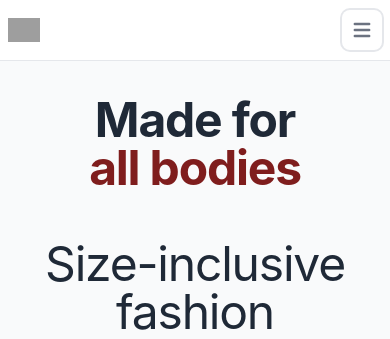
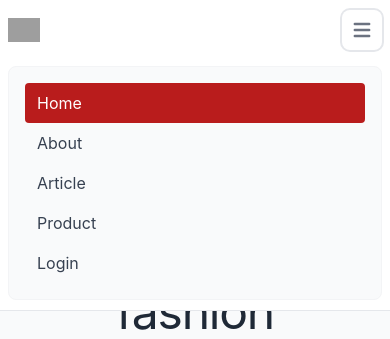
Before and after one commit to rreyvido/ecommerce-client, a React (Create React App) app: page / in a window 390 px wide. Both pictures are taken after a click on the button "Open main menu". Shown: the top 339 px of the page. Built offline with nearby package versions, Linux system fonts and the light colour scheme; no server answers; grey boxes are pictures that could not be loaded.

Commit message:
implement navbar on mobile view

```diff
--- a/src/components/Navbar.jsx
+++ b/src/components/Navbar.jsx
@@ -10,12 +10,16 @@ const Navbar = () => {
   let dispatch = useDispatch();
 
   const [open, setOpen] = React.useState(false);
+  const [mobileOpen, setMobileOpen] = React.useState(false);
 
   const handleLogout = async (e) => {
     e.preventDefault();
-    console.log("hello");
     dispatch(logout());
     navigate("/");
+  };
+
+  const mobileClick = (e) => {
+    setMobileOpen((current) => !current);
   };
 
   return (
@@ -29,7 +33,7 @@ const Navbar = () => {
           />
         </Link>
         <button
-          data-collapse-toggle="navbar-default"
+          onClick={mobileClick}
           type="button"
           className="inline-flex items-center p-2 ml-3 text-sm text-gray-500 rounded-lg md:hidden hover:bg-gray-100 focus:outline-none focus:ring-2 focus:ring-gray-200 dark:text-gray-400 dark:hover:bg-gray-700 dark:focus:ring-gray-600"
           aria-controls="navbar-default"
@@ -50,7 +54,14 @@ const Navbar = () => {
             ></path>
           </svg>
         </button>
-        <div className="hidden w-full md:block md:w-auto" id="navbar-default">
+        {mobileOpen}
+        <div
+          className={
+            mobileOpen
+              ? "w-full md:block md:w-auto"
+              : "hidden w-full md:block md:w-auto"
+          }
+        >
           <ul className="flex flex-col p-4 mt-4 border border-gray-100 rounded-lg bg-gray-50 md:flex-row md:space-x-8 md:mt-0 md:text-sm md:font-medium md:border-0 md:bg-white dark:bg-gray-800 md:dark:bg-gray-900 dark:border-gray-700">
             <li>
               <Link
```
